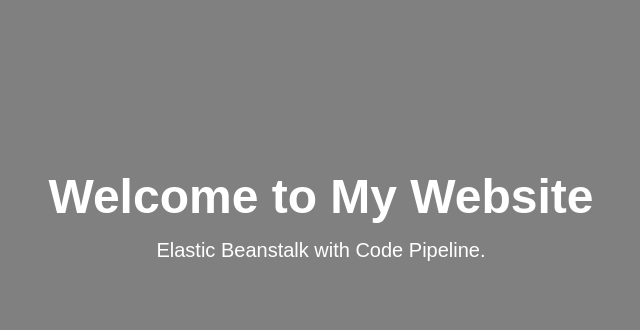
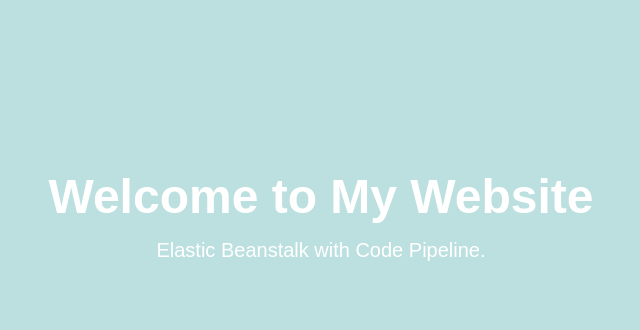
Before and after one commit to budha-spec/nodejs-app, a website: page public/index.html in a window 1280 px wide. Shown: the part 172-502 px from the top of the page, without its empty margins (319-959 px from the left). Drawn offline with Linux system fonts and the light colour scheme.

Commit message:
Change background color from grey to #bce0df

```diff
--- a/public/index.html
+++ b/public/index.html
@@ -14,7 +14,7 @@
 
         body {
             font-family: Arial, sans-serif;
-            background-color: grey;
+            background-color: #bce0df;
             color: white;
             height: 100vh;
             display: flex;
```
